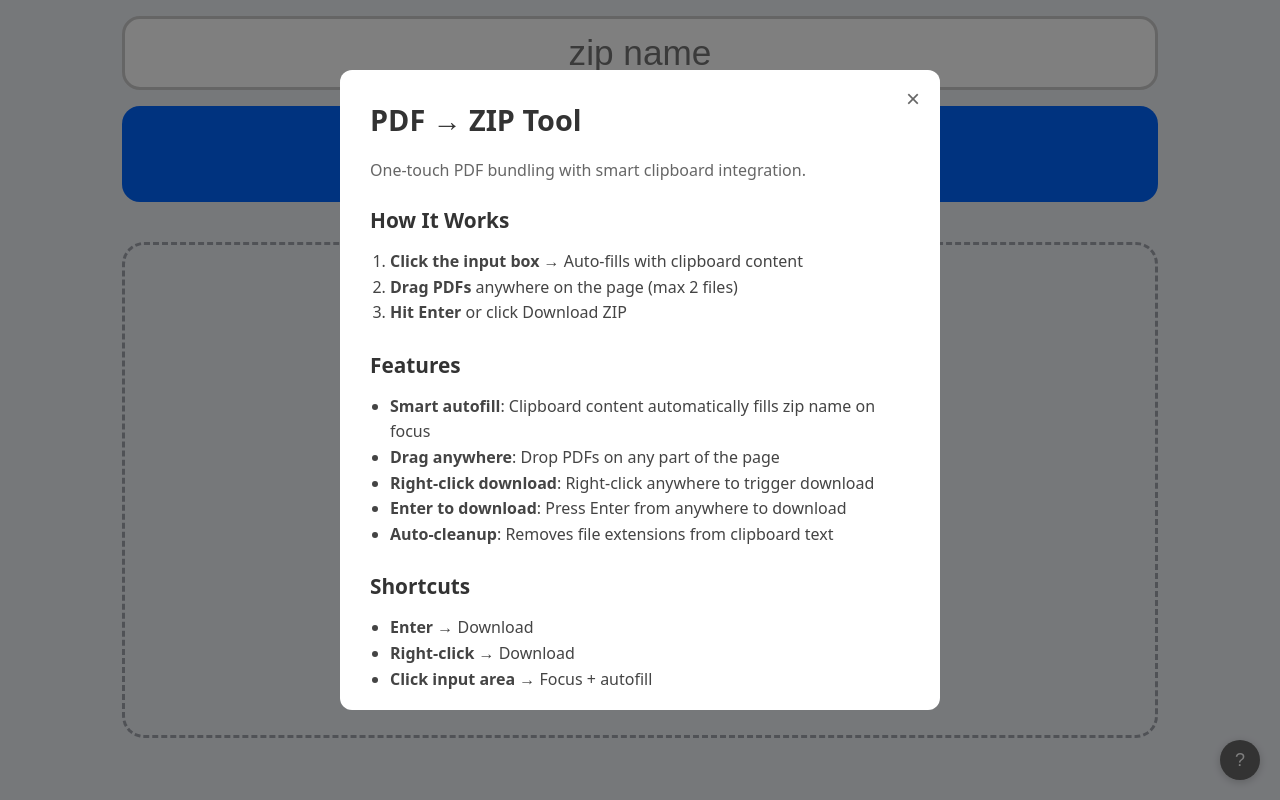
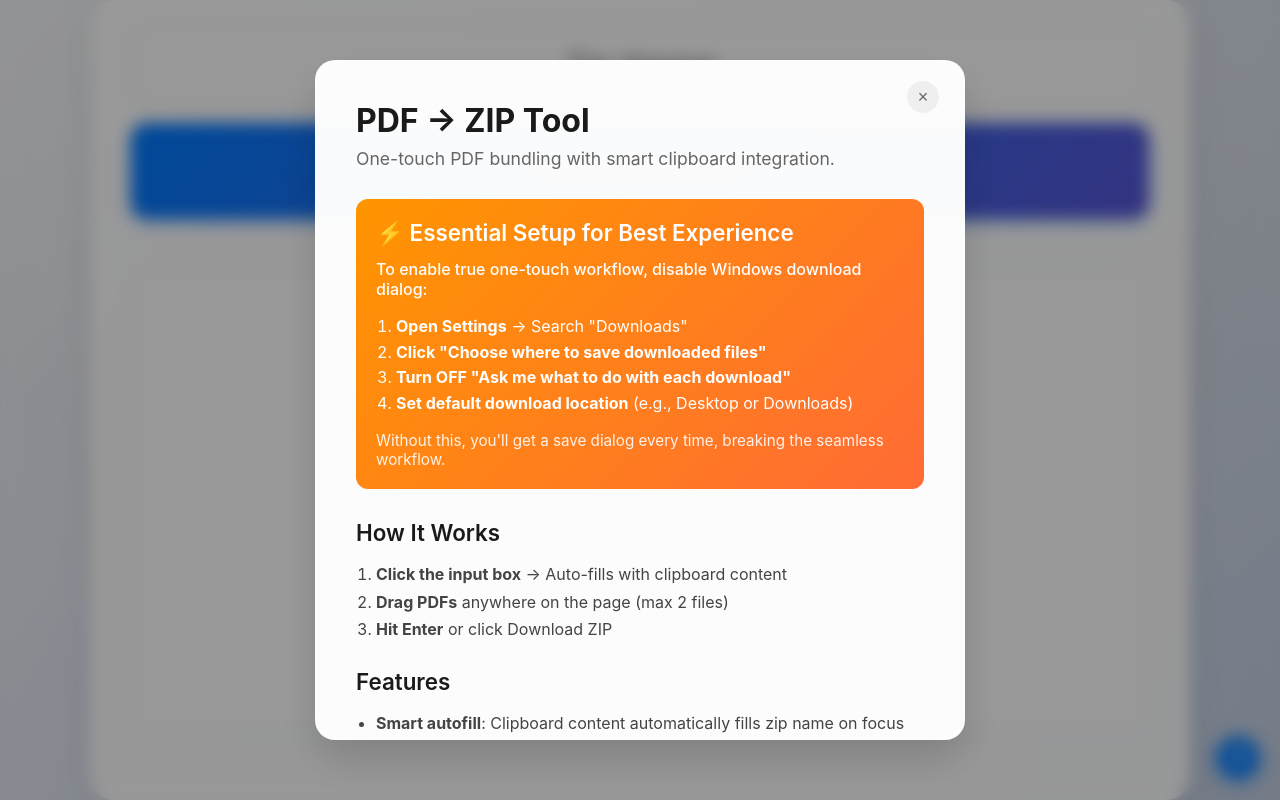
Before and after one commit to CortexStar/index.html, a plain HTML site: page index.html in a window 1280 px wide. Both pictures are taken after a click on the button "How to use". Drawn offline with nearby package versions, Linux system fonts and the light colour scheme.

Commit message:
Update index.html

```diff
--- a/index.html
+++ b/index.html
@@ -10,46 +10,159 @@
   <style>
     /* ——— layout & visuals ——— */
     *{box-sizing:border-box;margin:0;padding:0}
-    body{height:100vh;display:flex;align-items:center;justify-content:center;
-         background:#eef1f6;font-family:system-ui,sans-serif;color:#222}
-    .card{width:100%;max-width:1100px;height:100%;display:flex;flex-direction:column}
+    body{
+      height:100vh;display:flex;align-items:center;justify-content:center;
+      /* Warm paper background similar to Claude layered over original gradient */
+      background:
+        /* Paper texture overlay */
+        radial-gradient(circle at 20% 80%, rgba(120, 119, 198, 0.03) 0%, transparent 50%),
+        radial-gradient(circle at 80% 20%, rgba(255, 200, 124, 0.04) 0%, transparent 50%),
+        radial-gradient(circle at 40% 40%, rgba(120, 119, 198, 0.02) 0%, transparent 50%),
+        /* Subtle paper grain */
+        repeating-linear-gradient(45deg, transparent, transparent 2px, rgba(255,255,255,0.03) 2px, rgba(255,255,255,0.03) 4px),
+        /* Original gradient with warm paper tint */
+        linear-gradient(135deg, #f5f7fa 0%, #c3cfe2 100%);
+      font-family:-apple-system,BlinkMacSystemFont,'SF Pro Display',system-ui,sans-serif;
+      color:#1a1a1a;
+      position: relative;
+    }
+
+    /* Subtle paper texture animation */
+    body::before {
+      content: '';
+      position: fixed;
+      top: 0;
+      left: 0;
+      width: 100%;
+      height: 100%;
+      background:
+        radial-gradient(circle at 25% 25%, rgba(255, 200, 124, 0.02) 0%, transparent 50%),
+        radial-gradient(circle at 75% 75%, rgba(120, 119, 198, 0.02) 0%, transparent 50%);
+      animation: paperShift 20s ease-in-out infinite alternate;
+      pointer-events: none;
+      z-index: -1;
+    }
+
+    @keyframes paperShift {
+      0% { opacity: 0.5; transform: translateX(0px) translateY(0px); }
+      100% { opacity: 0.8; transform: translateX(10px) translateY(-5px); }
+    }
+
+    .card{width:100%;max-width:1100px;height:100%;display:flex;flex-direction:column;
+           background:rgba(255,255,255,0.95);backdrop-filter:blur(20px);border-radius:24px;
+           border:1px solid rgba(255,255,255,0.2);box-shadow:0 8px 32px rgba(0,0,0,0.1)}
 
     /* giant input + button (upper ~25 vh) */
-    .input-wrap{flex:0 0 25vh;display:flex;align-items:center;justify-content:center;padding:1rem 2rem}
-    .inner{width:100%;height:100%;display:flex;flex-direction:column;gap:1rem}
+    .input-wrap{flex:0 0 25vh;display:flex;align-items:center;justify-content:center;padding:1.5rem 2.5rem}
+    .inner{width:100%;height:100%;display:flex;flex-direction:column;gap:1.2rem}
     .inner>*{width:100%}
-    .name-input{flex:1;border:3px solid #ccc;border-radius:18px;font-size:2.2rem;
-                padding:.4em .6em;text-align:center}
-    .download-btn{flex:0 0 12vh;background:#0066ff;color:#fff;border:none;border-radius:18px;
-                  font-size:2rem;font-weight:600;cursor:pointer;transition:.15s}
-    .download-btn:hover{background:#0052d1}
+    .name-input{flex:1;border:2px solid rgba(0,0,0,0.08);border-radius:16px;font-size:2.2rem;
+                padding:.5em .7em;text-align:center;background:rgba(255,255,255,0.8);
+                transition:all 0.2s ease;backdrop-filter:blur(10px)}
+    .name-input:focus{outline:none;border-color:#007AFF;box-shadow:0 0 0 4px rgba(0,122,255,0.1);
+                      background:rgba(255,255,255,0.95)}
+    .download-btn{flex:0 0 12vh;background:linear-gradient(135deg, #007AFF 0%, #5856D6 100%);
+                  color:#fff;border:none;border-radius:16px;font-size:2rem;font-weight:600;
+                  cursor:pointer;transition:all 0.2s ease;box-shadow:0 4px 16px rgba(0,122,255,0.3)}
+    .download-btn:hover{transform:translateY(-2px);box-shadow:0 8px 24px rgba(0,122,255,0.4)}
+    .download-btn:active{transform:translateY(0)}
 
     /* drag zone fills the rest */
-    .drop-zone{flex:1;border:3px dashed #a2a6ae;border-radius:22px;margin:1.5rem 2rem;
+    .drop-zone{flex:1;border:2px dashed rgba(0,0,0,0.12);border-radius:20px;margin:1.5rem 2.5rem;
                display:flex;flex-direction:column;align-items:center;justify-content:center;
-               cursor:pointer;text-align:center;transition:.25s}
-    .drop-zone.drag{border-color:#0066ff;background:#f3f8ff}
+               cursor:pointer;text-align:center;transition:all 0.3s ease;
+               background:rgba(255,255,255,0.4);backdrop-filter:blur(10px)}
+    .drop-zone.drag{border-color:#007AFF;background:rgba(0,122,255,0.08);
+                    box-shadow:0 8px 32px rgba(0,122,255,0.15)}
+    .drop-zone:hover{border-color:rgba(0,122,255,0.5);background:rgba(255,255,255,0.6)}
     .drop-zone input{display:none}
-    .drop-zone i{font-size:4rem;color:#0066ff;margin-bottom:1rem}
-    .dz-title{font-size:1.6rem;font-weight:600}
-    .dz-sub{font-size:1.05rem;color:#666}
+    .drop-zone i{font-size:4rem;color:#007AFF;margin-bottom:1.2rem;transition:all 0.2s ease}
+    .drop-zone:hover i{transform:scale(1.05)}
+    .dz-title{font-size:1.6rem;font-weight:600;color:#1a1a1a;margin-bottom:0.5rem}
+    .dz-sub{font-size:1.05rem;color:#666;font-weight:400}
 
     /* list & message */
-    .file-list{font-size:1.15rem;margin:1rem 2rem 0}
-    .file-item{background:#f7f8fa;border-radius:12px;padding:12px 16px;margin-top:12px;
-               display:flex;justify-content:space-between;align-items:center}
-    .file-item span{white-space:nowrap;overflow:hidden;text-overflow:ellipsis;flex:1}
-    .file-item button{border:none;background:none;color:#d32f2f;font-size:1.4rem;cursor:pointer}
-    .msg{font-size:1.05rem;text-align:center;color:#d32f2f;height:1.05em;margin-top:4px}
-    @media(max-width:640px){.name-input{font-size:1.8rem}.download-btn{font-size:1.7rem}}
+    .file-list{font-size:1.15rem;margin:1rem 2.5rem 0}
+    .file-item{background:rgba(255,255,255,0.8);border-radius:12px;padding:14px 18px;margin-top:12px;
+               display:flex;justify-content:space-between;align-items:center;
+               border:1px solid rgba(0,0,0,0.06);backdrop-filter:blur(10px);
+               transition:all 0.2s ease}
+    .file-item:hover{background:rgba(255,255,255,0.95);transform:translateY(-1px);
+                     box-shadow:0 4px 12px rgba(0,0,0,0.08)}
+    .file-item span{white-space:nowrap;overflow:hidden;text-overflow:ellipsis;flex:1;color:#1a1a1a}
+    .file-item button{border:none;background:none;color:#FF3B30;font-size:1.4rem;cursor:pointer;
+                      border-radius:6px;padding:4px;transition:all 0.2s ease}
+    .file-item button:hover{background:rgba(255,59,48,0.1);transform:scale(1.1)}
+    .msg{font-size:1.05rem;text-align:center;color:#FF3B30;height:1.05em;margin-top:8px;font-weight:500}
+
+    @media(max-width:640px){
+      .name-input{font-size:1.8rem}
+      .download-btn{font-size:1.7rem}
+      .card{margin:10px;border-radius:20px}
+      .input-wrap,.file-list{margin-left:1.5rem;margin-right:1.5rem}
+      .drop-zone{margin-left:1.5rem;margin-right:1.5rem}
+    }
   </style>
 </head>
 <body>
+  <!-- README Button -->
+  <button id="readmeBtn" style="position:fixed;bottom:20px;right:20px;width:44px;height:44px;border-radius:50%;border:none;background:rgba(0,122,255,0.9);color:#fff;font-size:18px;cursor:pointer;box-shadow:0 4px 20px rgba(0,122,255,0.3);transition:all 0.3s ease;z-index:1000;backdrop-filter:blur(10px);font-weight:600;" title="How to use">?</button>
+
+  <!-- README Modal -->
+  <div id="readmeModal" style="display:none;position:fixed;top:0;left:0;width:100%;height:100%;background:rgba(0,0,0,0.4);z-index:1001;padding:20px;box-sizing:border-box;backdrop-filter:blur(8px);opacity:0;transition:opacity 0.3s ease;">
+    <div id="modalContent" style="background:rgba(255,255,255,0.98);backdrop-filter:blur(20px);border-radius:20px;max-width:650px;margin:40px auto;padding:40px;max-height:85vh;overflow-y:auto;position:relative;border:1px solid rgba(255,255,255,0.2);box-shadow:0 20px 40px rgba(0,0,0,0.15);transform:scale(0.9) translateY(20px);transition:all 0.3s ease;">
+      <button id="closeModal" style="position:absolute;top:20px;right:25px;border:none;background:rgba(0,0,0,0.05);border-radius:50%;width:32px;height:32px;font-size:18px;cursor:pointer;color:#666;transition:all 0.2s ease;">&times;</button>
+      <h1 style="margin:0 0 8px 0;color:#1a1a1a;font-size:2rem;font-weight:700;">PDF → ZIP Tool</h1>
+      <p style="color:#666;margin:0 0 30px 0;font-size:1.1rem;">One-touch PDF bundling with smart clipboard integration.</p>
+
+      <div style="background:linear-gradient(135deg, #FF9500 0%, #FF6B35 100%);color:#fff;padding:20px;border-radius:12px;margin-bottom:30px;">
+        <h2 style="margin:0 0 12px 0;font-size:1.4rem;font-weight:600;">⚡ Essential Setup for Best Experience</h2>
+        <p style="margin:0 0 15px 0;font-weight:500;">To enable true one-touch workflow, disable Windows download dialog:</p>
+        <ol style="margin:0;padding-left:20px;line-height:1.6;">
+          <li><strong>Open Settings</strong> → Search "Downloads"</li>
+          <li><strong>Click "Choose where to save downloaded files"</strong></li>
+          <li><strong>Turn OFF "Ask me what to do with each download"</strong></li>
+          <li><strong>Set default download location</strong> (e.g., Desktop or Downloads)</li>
+        </ol>
+        <p style="margin:15px 0 0 0;font-size:0.95rem;opacity:0.9;">Without this, you'll get a save dialog every time, breaking the seamless workflow.</p>
+      </div>
+
+      <h2 style="color:#1a1a1a;font-size:1.4rem;margin:0 0 15px 0;font-weight:600;">How It Works</h2>
+      <ol style="color:#444;line-height:1.7;padding-left:20px;margin-bottom:25px;">
+        <li><strong>Click the input box</strong> → Auto-fills with clipboard content</li>
+        <li><strong>Drag PDFs</strong> anywhere on the page (max 2 files)</li>
+        <li><strong>Hit Enter</strong> or click Download ZIP</li>
+      </ol>
+
+      <h2 style="color:#1a1a1a;font-size:1.4rem;margin:0 0 15px 0;font-weight:600;">Features</h2>
+      <ul style="color:#444;line-height:1.7;padding-left:20px;margin-bottom:25px;">
+        <li><strong>Smart autofill</strong>: Clipboard content automatically fills zip name on focus</li>
+        <li><strong>Drag anywhere</strong>: Drop PDFs on any part of the page</li>
+        <li><strong>Right-click download</strong>: Right-click anywhere to trigger download</li>
+        <li><strong>Enter to download</strong>: Press Enter from anywhere to download</li>
+        <li><strong>Auto-cleanup</strong>: Removes file extensions from clipboard text</li>
+      </ul>
+
+      <h2 style="color:#1a1a1a;font-size:1.4rem;margin:0 0 15px 0;font-weight:600;">Shortcuts</h2>
+      <ul style="color:#444;line-height:1.7;padding-left:20px;margin-bottom:25px;">
+        <li><strong>Enter</strong> → Download</li>
+        <li><strong>Right-click</strong> → Download</li>
+        <li><strong>Click input area</strong> → Focus + autofill</li>
+      </ul>
+
+      <h2 style="color:#1a1a1a;font-size:1.4rem;margin:0 0 15px 0;font-weight:600;">Limits</h2>
+      <ul style="color:#444;line-height:1.7;padding-left:20px;">
+        <li>Maximum 2 PDFs per ZIP</li>
+        <li>Name required for download</li>
+      </ul>
+    </div>
+  </div>
+
   <div class="card">
     <!-- Name + button -->
     <div class="input-wrap" id="inputWrap">
       <div class="inner">
-        <input id="zipName" class="name-input" type="text" placeholder="zip name">
+        <input id="zipName" class="name-input" type="text" placeholder="Zip Name">
         <button id="makeZip" class="download-btn">Download ZIP</button>
       </div>
     </div>
@@ -218,81 +331,60 @@
     document.addEventListener('keydown', e=>{
       if(e.key==='Enter') makeBtn.click();
     });
-  </script>
-  <!-- README Button -->
-  <button id="readmeBtn" style="position:fixed;bottom:20px;right:20px;width:40px;height:40px;border-radius:50%;border:none;background:#666;color:#fff;font-size:18px;cursor:pointer;box-shadow:0 2px 8px rgba(0,0,0,0.2);transition:all 0.2s;z-index:1000;" title="How to use">?</button>
 
-  <!-- README Modal -->
-  <div id="readmeModal" style="display:none;position:fixed;top:0;left:0;width:100%;height:100%;background:rgba(0,0,0,0.5);z-index:1001;padding:20px;box-sizing:border-box;">
-    <div style="background:#fff;border-radius:12px;max-width:600px;margin:50px auto;padding:30px;max-height:80vh;overflow-y:auto;position:relative;">
-      <button id="closeModal" style="position:absolute;top:15px;right:20px;border:none;background:none;font-size:24px;cursor:pointer;color:#666;">&times;</button>
-      <h1 style="margin:0 0 20px 0;color:#333;font-size:1.8rem;">PDF → ZIP Tool</h1>
-      <p style="color:#666;margin:0 0 25px 0;">One-touch PDF bundling with smart clipboard integration.</p>
-
-      <h2 style="color:#333;font-size:1.3rem;margin:25px 0 15px 0;">How It Works</h2>
-      <ol style="color:#444;line-height:1.6;padding-left:20px;">
-        <li><strong>Click the input box</strong> → Auto-fills with clipboard content</li>
-        <li><strong>Drag PDFs</strong> anywhere on the page (max 2 files)</li>
-        <li><strong>Hit Enter</strong> or click Download ZIP</li>
-      </ol>
-
-      <h2 style="color:#333;font-size:1.3rem;margin:25px 0 15px 0;">Features</h2>
-      <ul style="color:#444;line-height:1.6;padding-left:20px;">
-        <li><strong>Smart autofill</strong>: Clipboard content automatically fills zip name on focus</li>
-        <li><strong>Drag anywhere</strong>: Drop PDFs on any part of the page</li>
-        <li><strong>Right-click download</strong>: Right-click anywhere to trigger download</li>
-        <li><strong>Enter to download</strong>: Press Enter from anywhere to download</li>
-        <li><strong>Auto-cleanup</strong>: Removes file extensions from clipboard text</li>
-      </ul>
-
-      <h2 style="color:#333;font-size:1.3rem;margin:25px 0 15px 0;">Shortcuts</h2>
-      <ul style="color:#444;line-height:1.6;padding-left:20px;">
-        <li><strong>Enter</strong> → Download</li>
-        <li><strong>Right-click</strong> → Download</li>
-        <li><strong>Click input area</strong> → Focus + autofill</li>
-      </ul>
-
-      <h2 style="color:#333;font-size:1.3rem;margin:25px 0 15px 0;">Limits</h2>
-      <ul style="color:#444;line-height:1.6;padding-left:20px;">
-        <li>Maximum 2 PDFs per ZIP</li>
-        <li>Name required for download</li>
-      </ul>
-    </div>
-  </div>
-
-  <script>
     // README modal functionality
     const readmeBtn = document.getElementById('readmeBtn');
     const readmeModal = document.getElementById('readmeModal');
+    const modalContent = document.getElementById('modalContent');
     const closeModal = document.getElementById('closeModal');
 
     readmeBtn.addEventListener('mouseover', () => {
-      readmeBtn.style.background = '#555';
+      readmeBtn.style.background = 'rgba(0,122,255,1)';
       readmeBtn.style.transform = 'scale(1.1)';
+      readmeBtn.style.boxShadow = '0 6px 25px rgba(0,122,255,0.4)';
     });
 
     readmeBtn.addEventListener('mouseout', () => {
-      readmeBtn.style.background = '#666';
+      readmeBtn.style.background = 'rgba(0,122,255,0.9)';
       readmeBtn.style.transform = 'scale(1)';
+      readmeBtn.style.boxShadow = '0 4px 20px rgba(0,122,255,0.3)';
+    });
+
+    closeModal.addEventListener('mouseover', () => {
+      closeModal.style.background = 'rgba(0,0,0,0.1)';
+    });
+
+    closeModal.addEventListener('mouseout', () => {
+      closeModal.style.background = 'rgba(0,0,0,0.05)';
     });
 
     readmeBtn.addEventListener('click', () => {
       readmeModal.style.display = 'block';
+      requestAnimationFrame(() => {
+        readmeModal.style.opacity = '1';
+        modalContent.style.transform = 'scale(1) translateY(0)';
+      });
     });
 
-    closeModal.addEventListener('click', () => {
-      readmeModal.style.display = 'none';
-    });
+    function closeReadmeModal() {
+      readmeModal.style.opacity = '0';
+      modalContent.style.transform = 'scale(0.9) translateY(20px)';
+      setTimeout(() => {
+        readmeModal.style.display = 'none';
+      }, 300);
+    }
+
+    closeModal.addEventListener('click', closeReadmeModal);
 
     readmeModal.addEventListener('click', (e) => {
       if (e.target === readmeModal) {
-        readmeModal.style.display = 'none';
+        closeReadmeModal();
       }
     });
 
     document.addEventListener('keydown', (e) => {
       if (e.key === 'Escape' && readmeModal.style.display === 'block') {
-        readmeModal.style.display = 'none';
+        closeReadmeModal();
       }
     });
   </script>
```
